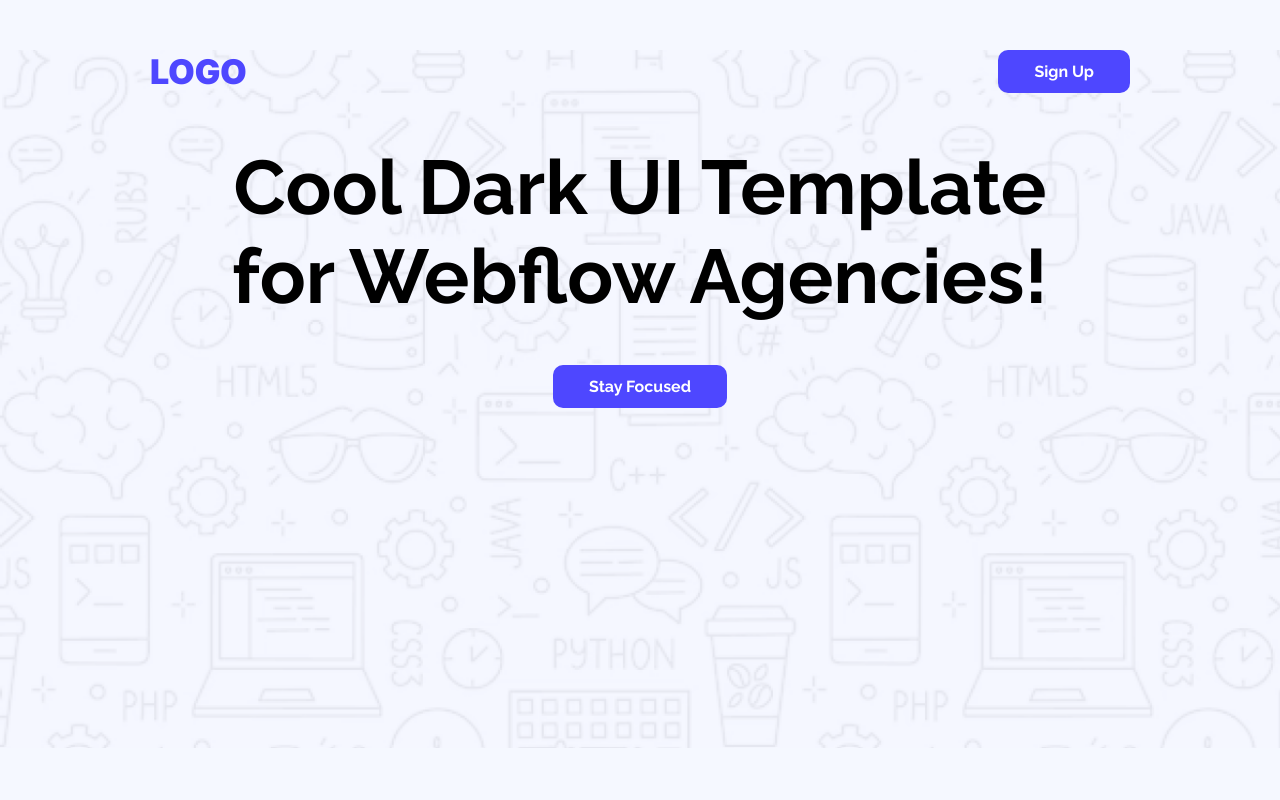
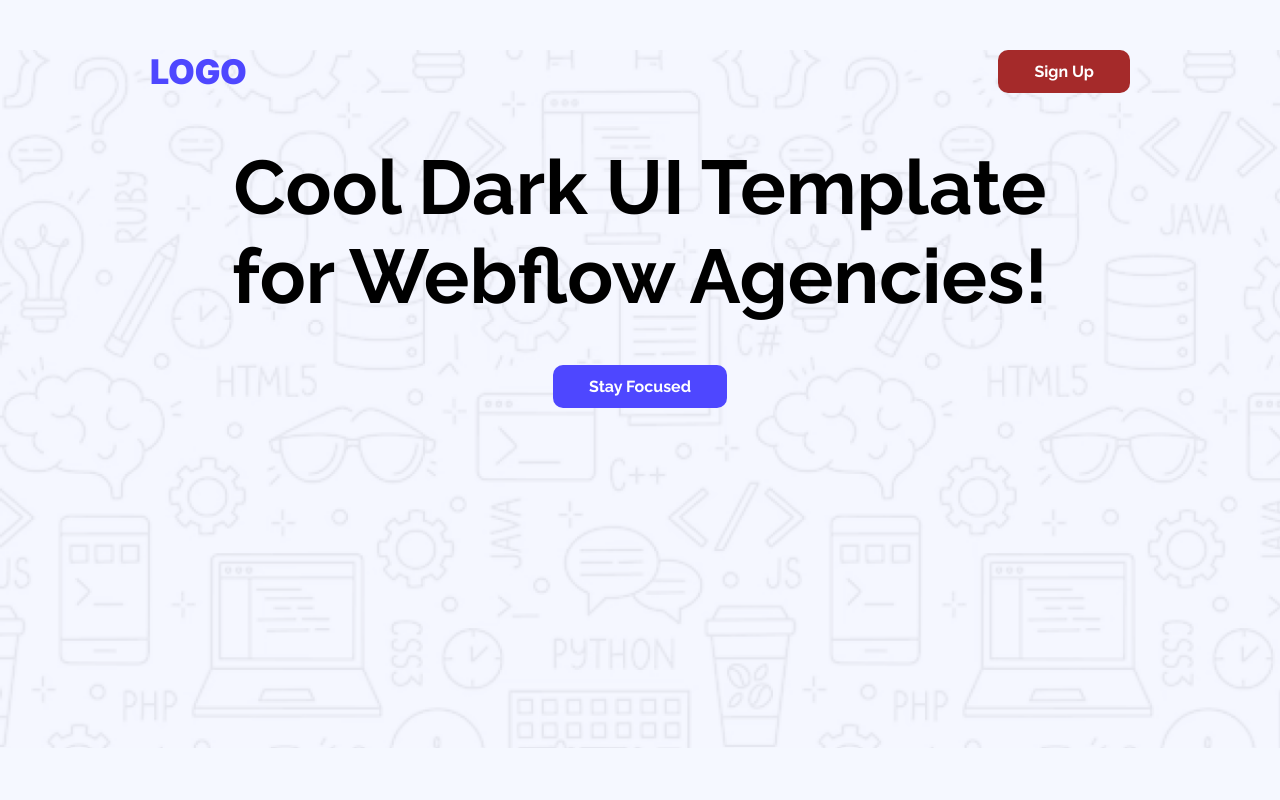
Before and after one commit to istiakmasrursaad/Assignment_01, a plain HTML site: page index.html in a window 1280 px wide. In both pictures the pointer is over the button "Sign Up". Shown: the top 800 px of the page. Drawn offline with Linux system fonts and the light colour scheme.

Commit message:
buttomAnimation added

```diff
--- a/style/style.css
+++ b/style/style.css
@@ -83,6 +83,9 @@ nav li a{
     padding: 12px 36px;
     font-weight: bold;
 
+}
+.btn-primary:hover{
+    background-color:brown;
 }
 .main-div{
     display: flex;
```
